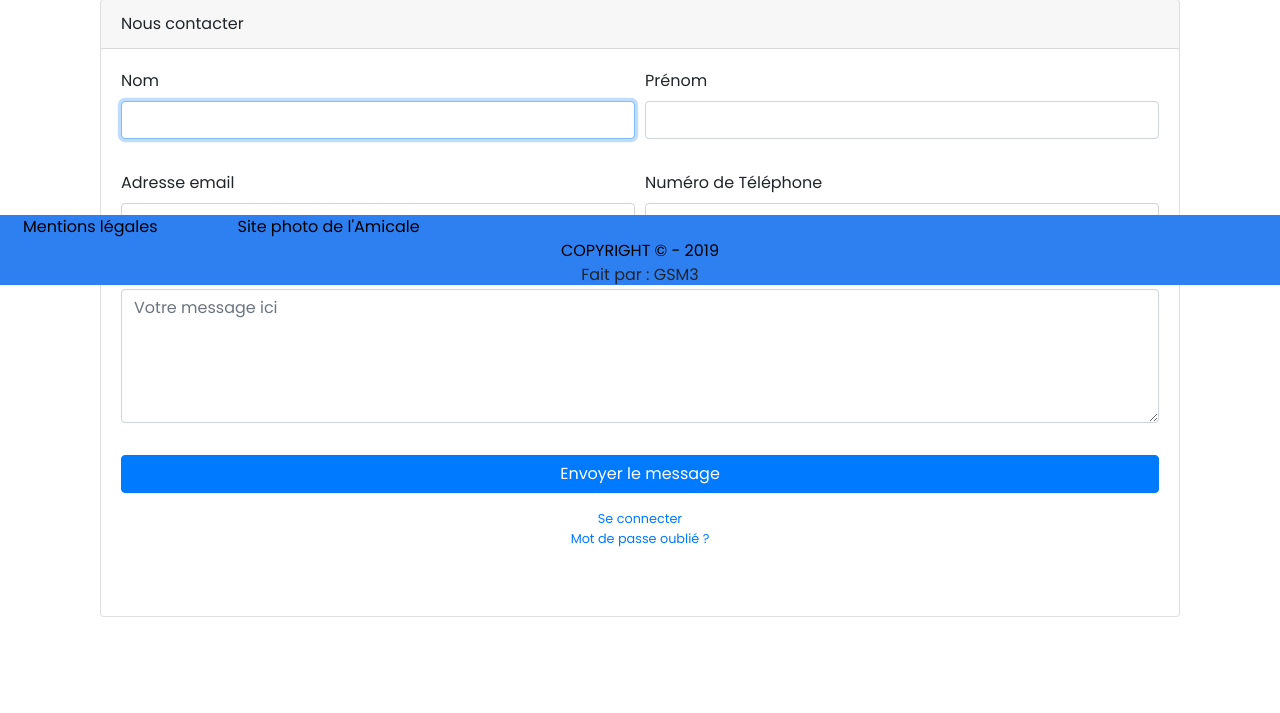
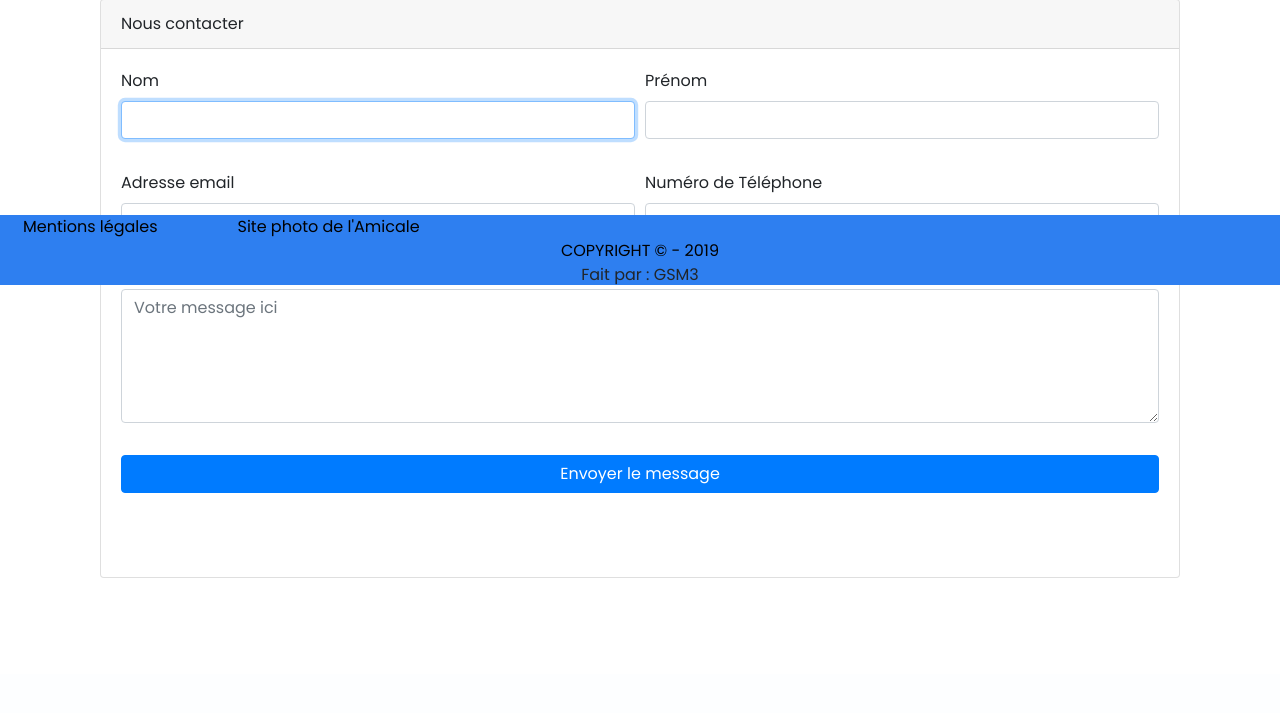
Before and after one commit to MartG31/moto_club, a Symfony app: template templates/default/contact.html.twig in a window 1280 px wide. Shown: the part 515-1228 px from the top of the page. After the commit the page ends 1093 px from the top, so only its background shows below. Run offline with Twig, Linux system fonts and the light colour scheme; the template is opened without the code that fills it, so the values that code supplies are empty; some libraries are stand-ins or nearby versions.

Commit message:
Update contact.html.twig

```diff
--- a/templates/default/contact.html.twig
+++ b/templates/default/contact.html.twig
@@ -68,10 +68,6 @@
             <input type="submit" class="btn btn-primary btn-block" value="Envoyer le message">
         </div>
       </form>
-      <div class="text-center">
-        <a class="d-block small mt-3" href="login">Se connecter</a>
-        <a class="d-block small" href="forgot-password">Mot de passe oublié ?</a>
-      </div>
     </div>
   </div>
 </div>
```
